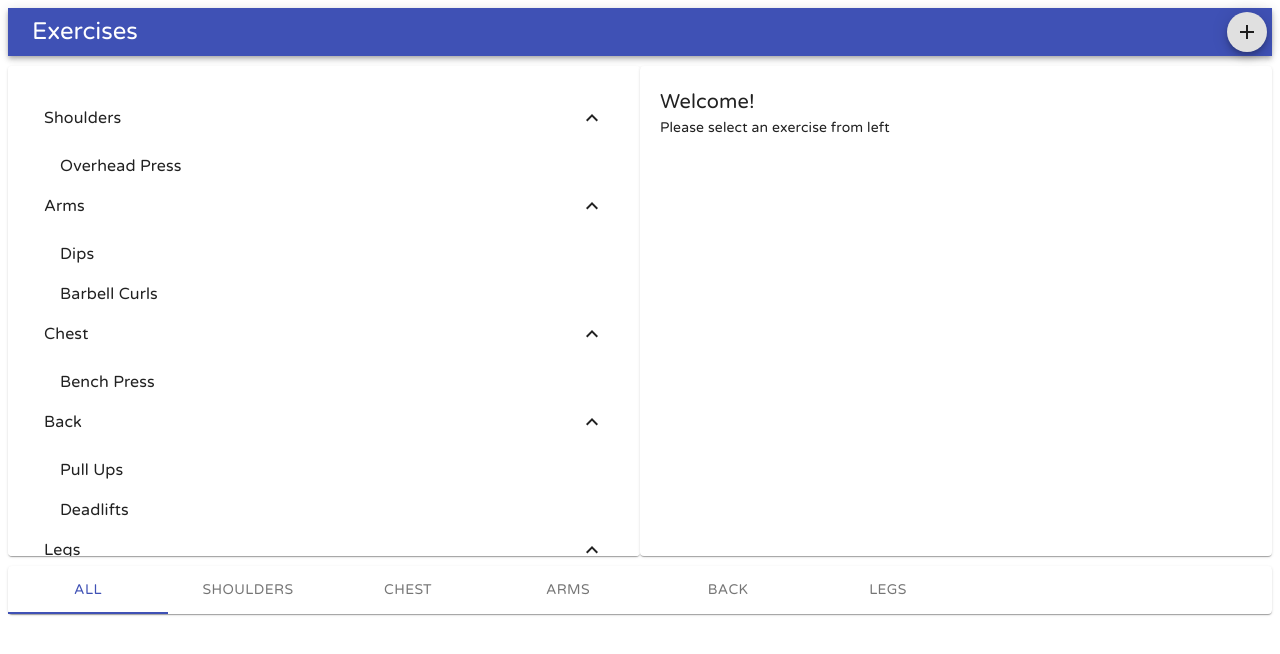
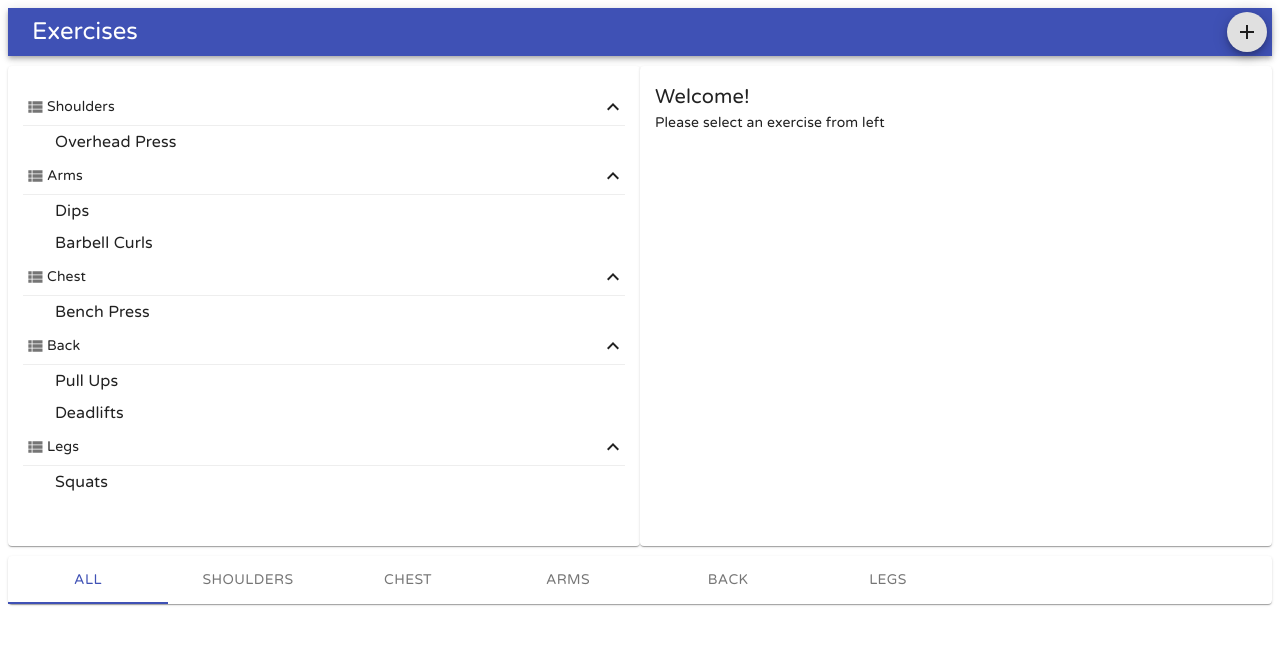
Before and after one commit to harsh-95/react-material-ui, a React (Create React App) app: page / in a window 1280 px wide. Shown: the top 654 px of the page. Built offline with nearby package versions, Linux system fonts and the light colour scheme.

Commit message:
css fixes for left panel

```diff
--- a/src/components/Exercises/index.js
+++ b/src/components/Exercises/index.js
@@ -12,10 +12,12 @@ import {
 import Collapse from '@material-ui/core/Collapse';
 import ExpandLess from '@material-ui/icons/ExpandLess';
 import ExpandMore from '@material-ui/icons/ExpandMore';
+import ListItemIcon from '@material-ui/core/ListItemIcon';
+import ViewListIcon from '@material-ui/icons/ViewList';
 
 const styles = {
   Paper: {
-    padding: 20,
+    padding: 15,
     marginTop: 10,
     marginBottom: 10,
     height: 450,
@@ -23,9 +25,15 @@ const styles = {
   }
 };
 
+const StyledListItemIcon = styled(ListItemIcon)({
+  minWidth: 0,
+  padding:2
+})
+
 const StyledListItem = styled(ListItem)({
   paddingLeft: 32,
-  paddingBottom: 0
+  paddingBottom: 0,
+  paddingTop: 0
 });
 
 class Exercise extends Component{
@@ -84,17 +92,22 @@ render(){
         {exercises.map(([group, exercises], i) =>
             !category || category === group ? (
               <Fragment key={i}>
-                <ListItem button onClick={()=> this.handleClick(group)}>
+                <ListItem button dense disableGutters onClick={()=> this.handleClick(group)}>
+                <StyledListItemIcon>
+                  <ViewListIcon fontSize="small" />
+                </StyledListItemIcon>
                   <ListItemText primary={group} style={{ textTransform: "capitalize" }}/>
                   {this.state.open[group] ? <ExpandLess /> : <ExpandMore />}
                 </ListItem>
-
+                <div style={{borderBottom: '1px solid #eee'}}></div>
                 <Collapse in={this.state.open[group]} timeout="auto" unmountOnExit>
                   <List component="div" disablePadding>
                   {exercises.map(({ id, title }, i) => (
-                    <StyledListItem button>
-                      <ListItemText primary={title} />
-                    </StyledListItem>
+                    <Fragment key={i}>
+                      <StyledListItem button>
+                        <ListItemText primary={title} />
+                      </StyledListItem>
+                    </Fragment>
                   ))}
                   </List>
                 </Collapse>
```
